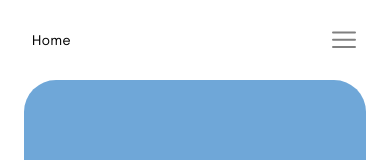
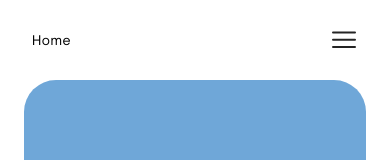
Before and after one commit to MichaelEdes/my-portfolio, a React (Create React App) app in the folder client/: page / in a window 390 px wide. Shown: the top 160 px of the page. Built offline with nearby package versions, Linux system fonts and the light colour scheme.

Commit message:
style: nav bar styling fixes

```diff
--- a/client/src/components/BurgerIcon/BurgerIcon.module.scss
+++ b/client/src/components/BurgerIcon/BurgerIcon.module.scss
@@ -12,7 +12,7 @@
     position: absolute;
     height: 5px;
     width: 50%;
-    background: gray;
+    background: rgb(36, 36, 36);
     border-radius: 9px;
     opacity: 1;
     left: 0;
--- a/client/src/components/NavBar/NavBar.module.scss
+++ b/client/src/components/NavBar/NavBar.module.scss
@@ -49,7 +49,9 @@
     margin: 0 auto;
     box-sizing: border-box;
   }
+}
 
+@media (min-width: 768px) {
   .hide {
     top: -100%;
     transition: 1s;
@@ -72,7 +74,7 @@
     background-color: white;
     top: 0;
     transition: left 0.5s;
-
+    overflow: hidden;
     ul {
       align-items: center;
       justify-content: center;
```
